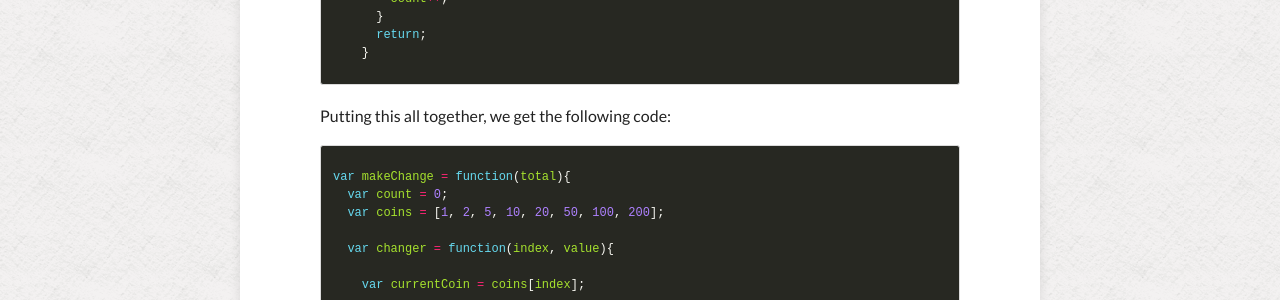
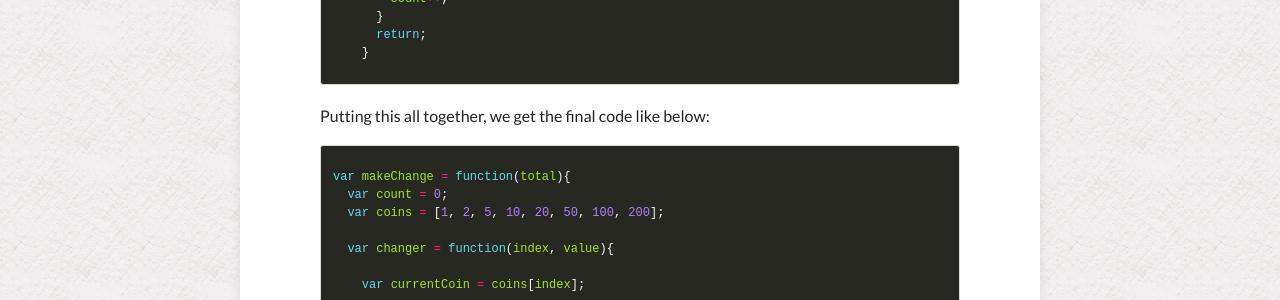
Before and after one commit to jgpettibone/jgpettibone.github.io, a Jekyll site: the page built from _posts/2014-02-04-coin-sums.md, in a window 1280 px wide and 900 px high, scrolled down 6220 px. Shown: the part 154-454 px from the top of the window. Built offline with Jekyll 4.4.1, drawn with Linux system fonts in a browser that asks for light colours; nearby versions of some CDN libraries; comment, search, counter and statistics services are not loaded.

Commit message:
coin sums small tweak

```diff
--- a/_posts/2014-02-04-coin-sums.md
+++ b/_posts/2014-02-04-coin-sums.md
@@ -160,7 +160,7 @@
     }
 {% endhighlight %}
 
-Putting this all together, we get the following code:
+Putting this all together, we get the final code like below:
 
 {% highlight javascript %}
 var makeChange = function(total){
```
